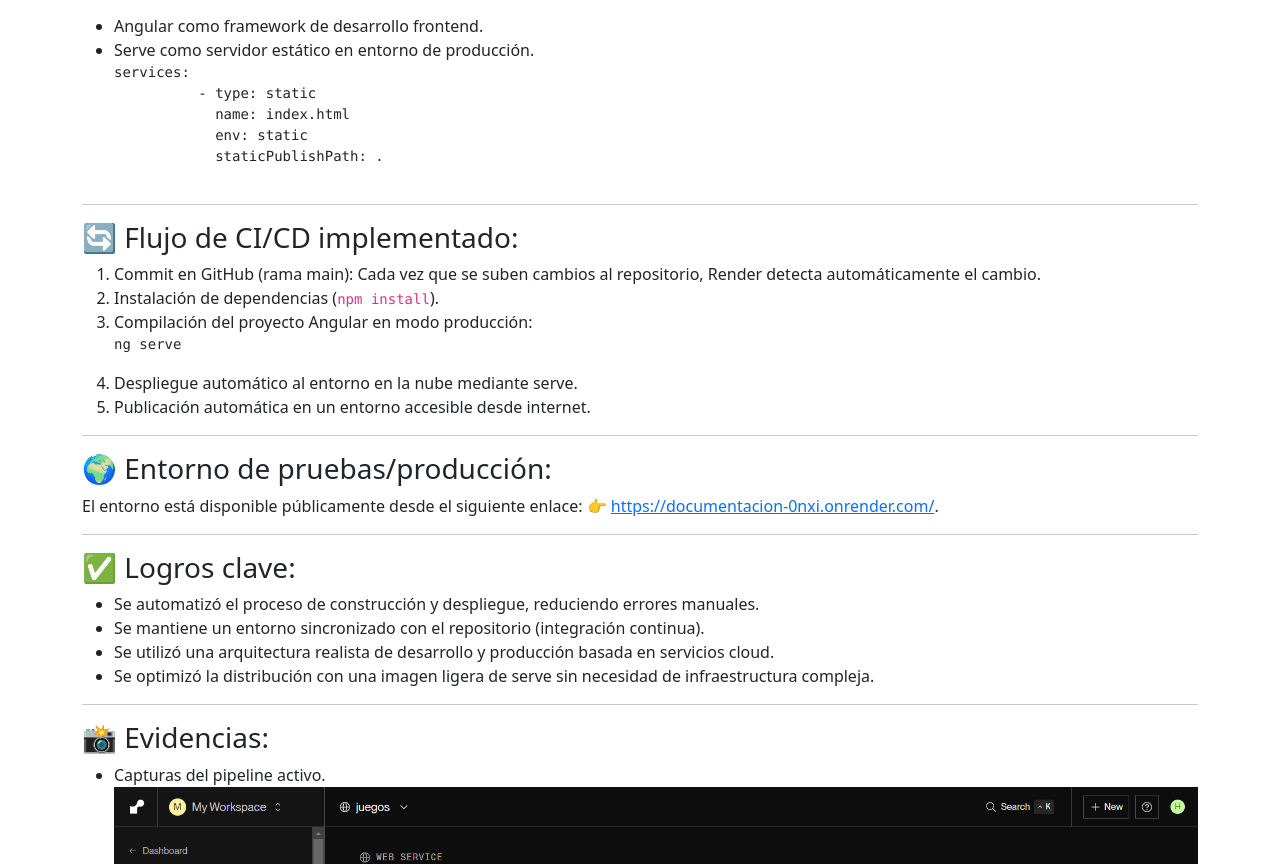
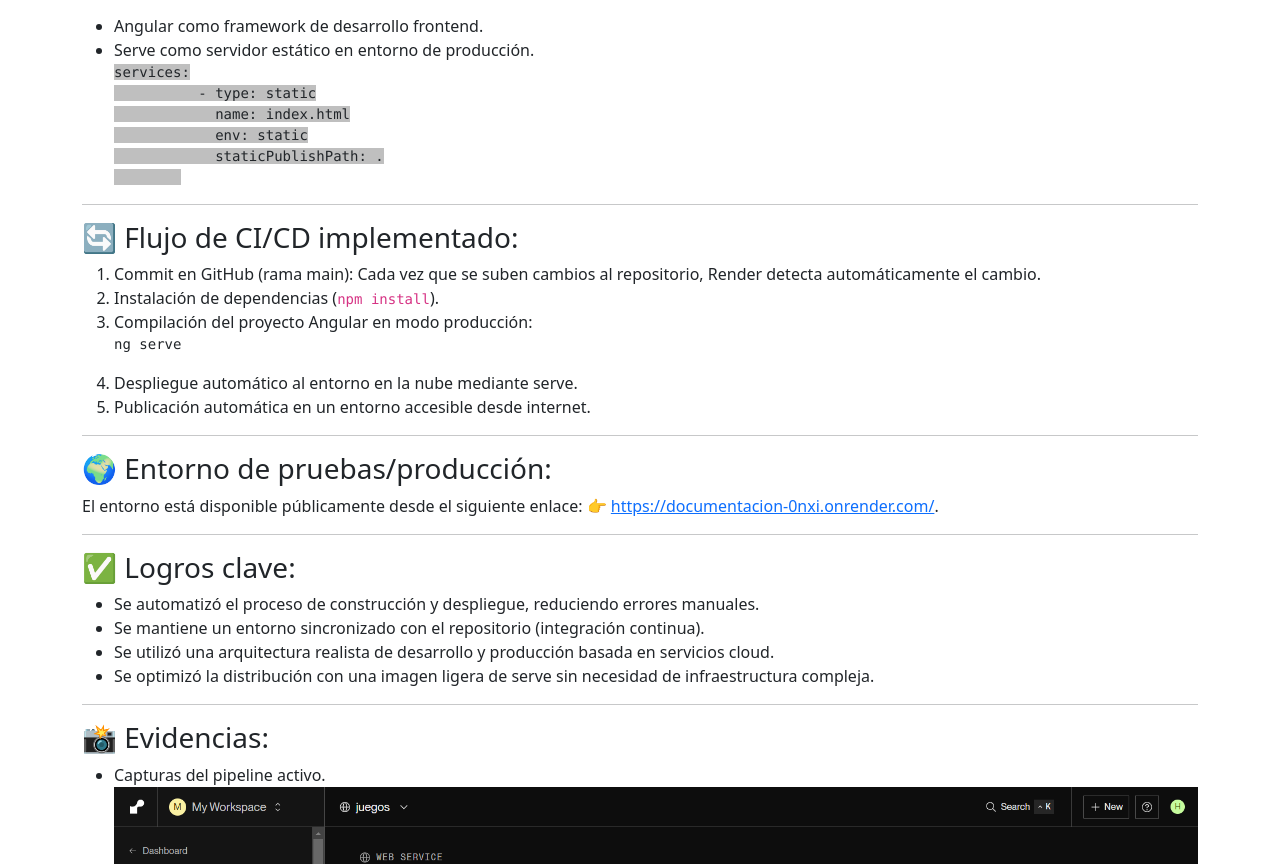
Before and after one commit to dieguzzz/Documentacion, a website built with webpack: page index.html in a window 1280 px wide. Shown: the part 2734-3598 px from the top of the page. Built offline with nearby package versions, Linux system fonts and the light colour scheme; files whose address does not match are found by name.

Commit message:
background code

```diff
--- a/index.html
+++ b/index.html
@@ -83,7 +83,7 @@
         <img src="./img/github.png" alt="GitHub" class="img-fluid mb-3">
         <li>Angular como framework de desarrollo frontend.</li>
         <li>Serve como servidor estático en entorno de producción.</li>
-        <pre><code>services:
+        <pre><code style="background-color: rgba(128, 128, 128, 0.500);">services:
           - type: static
             name: index.html
             env: static
```
